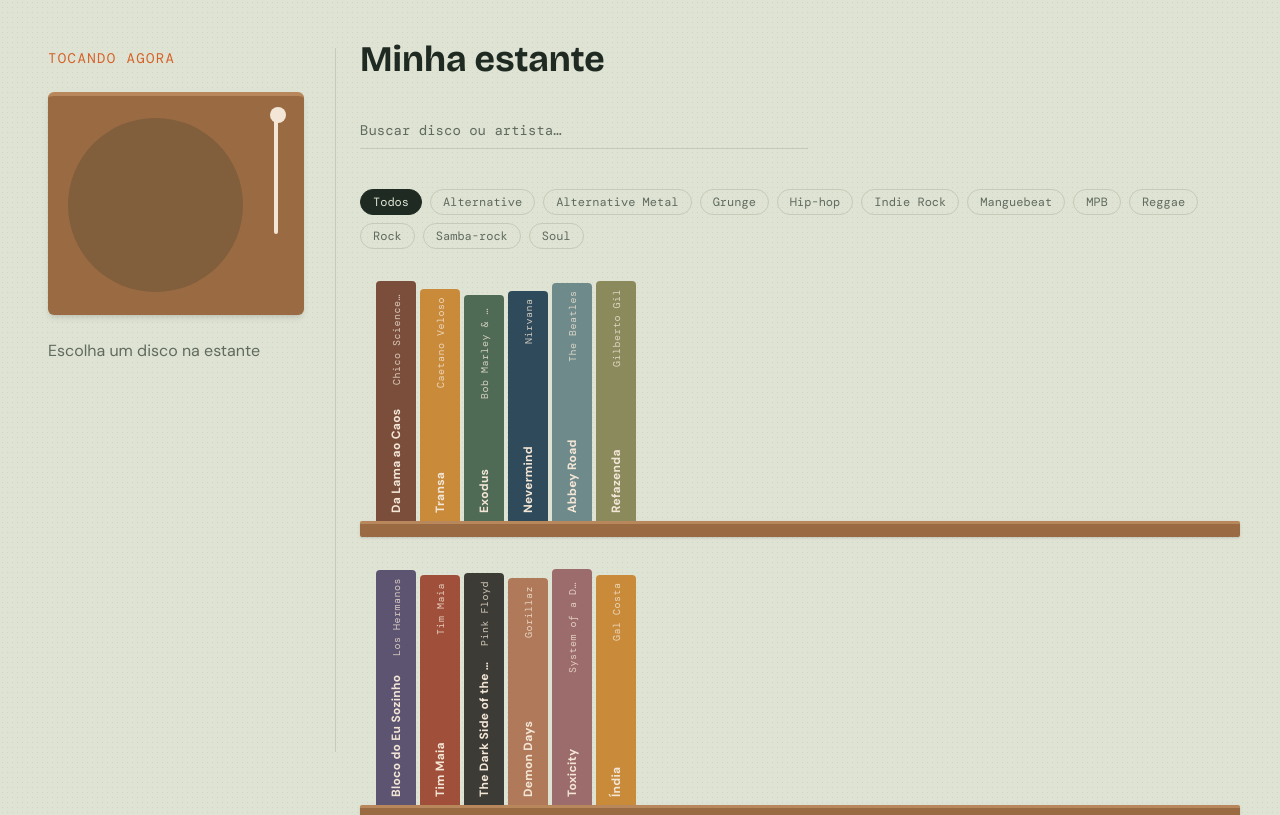
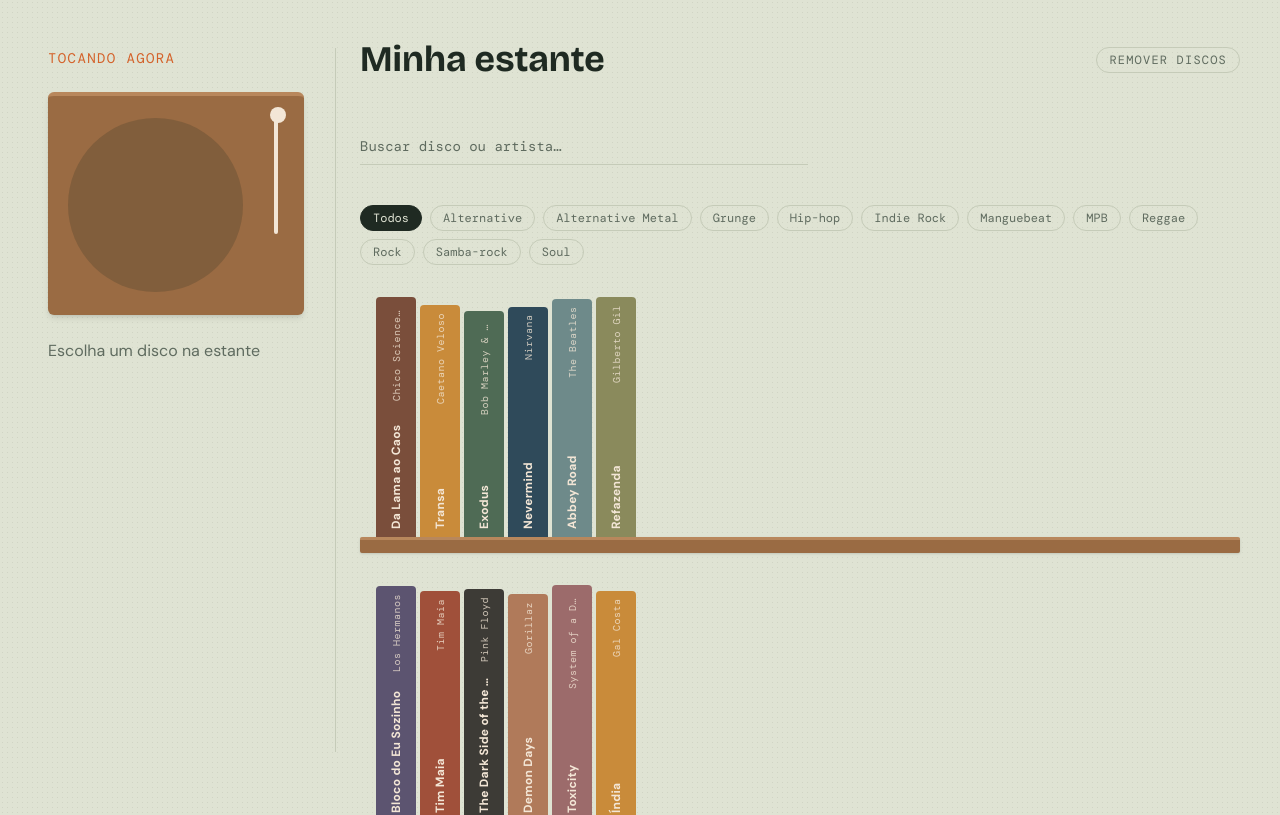
Before and after one commit to diegoandradelr/lombada-sonora, a React (Vite) app: page / in a window 1280 px wide. Shown: the top 815 px of the page. Built offline with nearby package versions, Linux system fonts and the light colour scheme.

Commit message:
feat: add remove mode to the shelf

```diff
--- a/src/components/Collection/Collection.jsx
+++ b/src/components/Collection/Collection.jsx
@@ -14,6 +14,7 @@ export const Collection = ({
   onAdd,
 }) => {
   const [selectedGenre, setSelectedGenre] = useState(null);
+  const [isRemoving, setIsRemoving] = useState(false);
 
   const genres = getGenres(albums);
   const visibleAlbums = selectedGenre
@@ -21,9 +22,33 @@ export const Collection = ({
     : albums;
   const shelves = chunk(visibleAlbums, 6);
 
+  function handleRemoveRequest(album) {
+    console.log("remover:", album.title);
+  }
+
   return (
     <main className="p-6">
-      <h1 className="font-display text-4xl font-bold mb-8">Minha estante</h1>
+      <div className="mb-8 flex items-center justify-between gap-4">
+        <h1 className="font-display text-4xl font-bold">Minha estante</h1>
+        <button
+          type="button"
+          onClick={() => setIsRemoving((current) => !current)}
+          aria-pressed={isRemoving}
+          className={`shrink-0 cursor-pointer rounded-full border px-3 py-1 font-mono text-xs uppercase tracking-widest transition-colors focus-visible:outline-2 focus-visible:outline-offset-2 focus-visible:outline-ink ${
+            isRemoving
+              ? "border-ink bg-ink text-sage"
+              : "border-line text-muted hover:border-ink hover:text-ink"
+          }`}
+        >
+          {isRemoving ? "Concluir" : "Remover discos"}
+        </button>
+      </div>
+      <p
+        role="status"
+        className="-mt-6 mb-6 min-h-4 font-mono text-xs text-muted"
+      >
+        {isRemoving && "Clique numa lombada para remover o disco da estante."}
+      </p>
       <AlbumSearch onAdd={onAdd} albums={albums} />
       <GenreFilter
         genres={genres}
@@ -39,6 +64,8 @@ export const Collection = ({
             onSelect={onSelect}
             selectedId={selectedId}
             registerSpine={registerSpine}
+            isRemoving={isRemoving}
+            onRemoveRequest={handleRemoveRequest}
           />
         ))}
       </div>
--- a/src/components/Shelf/Shelf.jsx
+++ b/src/components/Shelf/Shelf.jsx
@@ -1,6 +1,13 @@
 import { Spine } from "../Spine/Spine";
 
-export const Shelf = ({ albums, onSelect, selectedId, registerSpine }) => {
+export const Shelf = ({
+  albums,
+  onSelect,
+  selectedId,
+  registerSpine,
+  isRemoving,
+  onRemoveRequest,
+}) => {
   return (
     <div className="w-full ">
       <div className="flex items-end gap-1 px-4 ">
@@ -8,9 +15,12 @@ export const Shelf = ({ albums, onSelect, selectedId, registerSpine }) => {
           <Spine
             key={album.id}
             album={album}
-            onClick={() => onSelect(album.id)}
+            onClick={() =>
+              isRemoving ? onRemoveRequest(album) : onSelect(album.id)
+            }
             isSelected={album.id === selectedId}
             ref={(element) => registerSpine(album.id, element)}
+            isRemoving={isRemoving}
           />
         ))}
       </div>
--- a/src/components/Spine/Spine.jsx
+++ b/src/components/Spine/Spine.jsx
@@ -1,16 +1,21 @@
-export const Spine = ({ album, onClick, isSelected, ref }) => {
+export const Spine = ({ album, onClick, isSelected, ref, isRemoving }) => {
   const { title, artist, color, height } = album;
   return (
     <button
       style={{ backgroundColor: color, height }}
-      className={`w-10 shrink-0 cursor-pointer rounded-b-sm p-2 flex justify-between items-center [writing-mode:vertical-rl] rotate-180 select-none transition-transform hover:-translate-y-2 text-paper focus-visible:outline-2 focus-visible:outline-ember focus-visible:outline-offset-2 ${
+      className={`relative w-10 shrink-0 cursor-pointer rounded-b-sm p-2 flex justify-between items-center [writing-mode:vertical-rl] rotate-180 select-none transition-transform hover:-translate-y-2 text-paper focus-visible:outline-2 focus-visible:outline-ember focus-visible:outline-offset-2 ${
         isSelected
           ? "-translate-y-2 outline-2 outline-ember outline-offset-2"
+          : ""
+      } ${
+        isRemoving
+          ? "motion-safe:animate-wobble odd:[animation-delay:-250ms]"
           : ""
       }`}
       ref={ref}
       onClick={onClick}
-      aria-pressed={isSelected}
+      aria-label={isRemoving ? `Remover ${title}` : undefined}
+      aria-pressed={isRemoving ? undefined : isSelected}
     >
       <span className="font-bold  text-xs tracking-wide truncate max-h-36">
         {title}
@@ -18,6 +23,14 @@ export const Spine = ({ album, onClick, isSelected, ref }) => {
       <span className="font-mono text-paper/80 text-[10px] tracking-wider truncate max-h-24">
         {artist}
       </span>
+      {isRemoving && (
+        <span
+          aria-hidden="true"
+          className="absolute bottom-1.5 left-1/2 -translate-x-1/2 rotate-180 size-5 grid place-items-center rounded-full bg-paper text-ink text-sm font-mono [writing-mode:horizontal-tb]"
+        >
+          ×
+        </span>
+      )}
     </button>
   );
 };
--- a/src/index.css
+++ b/src/index.css
@@ -31,6 +31,17 @@
       scale: 0.9;
     }
   }
+
+  --animate-wobble: wobble 0.5s ease-in-out infinite alternate;
+
+  @keyframes wobble {
+    from {
+      rotate: 179deg;
+    }
+    to {
+      rotate: 180.5deg;
+    }
+  }
 }
 
 @utility grooves {
```
